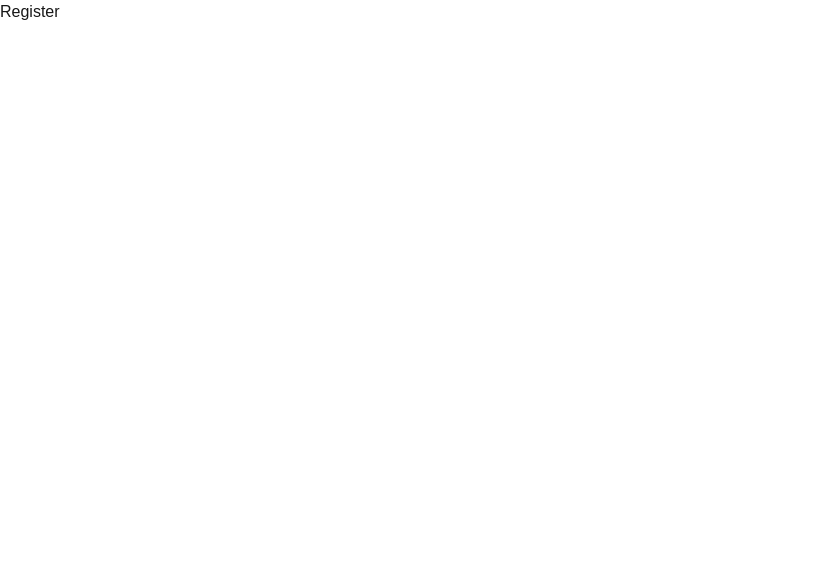
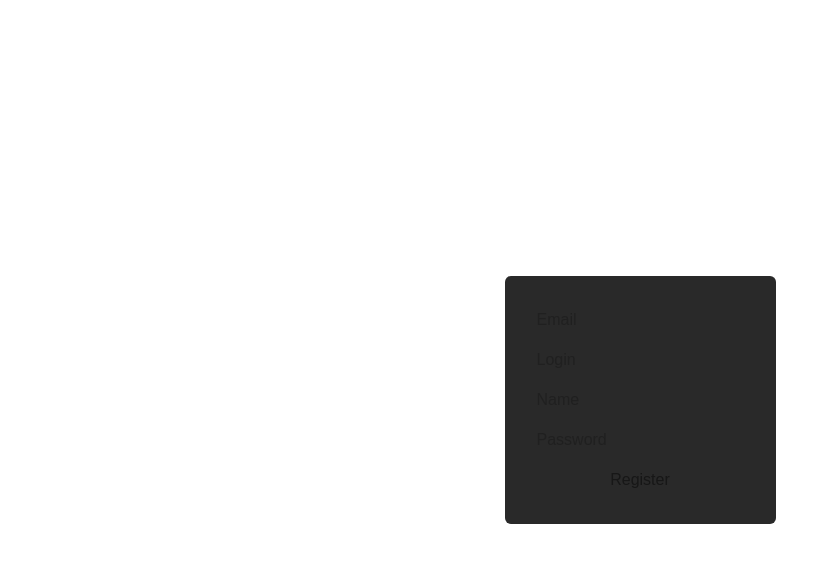
Before and after one commit to Mel6chior/dgtl-devils-test-task, a Next.js app in the folder client/: page /register in a window 1280 px wide. Shown: the top 562 px of the page, without its empty margins (0-838 px from the left). Built offline with nearby package versions, Linux system fonts and the light colour scheme.

Commit message:
feat: make basic form

```diff
--- a/client/src/app/register/page.tsx
+++ b/client/src/app/register/page.tsx
@@ -1,9 +1,17 @@
-const Register = () => {
+import FormLayout from "../../components/FormLayout/FormLayout";
+
+const RegisterPage = () => {
   return (
     <>
-      <h1>Register</h1>
+      <FormLayout>
+        <input type="email" placeholder="Email" name="email"/>
+        <input type="text" placeholder="Login" name="login"/>
+        <input type="text" placeholder="Name" name="name"/>
+        <input type="password" placeholder="Password" name="password"/>
+        <button>Register</button>
+      </FormLayout>
     </>
   );
 };
 
-export default Register;
+export default RegisterPage;
--- /dev/null
+++ b/client/src/components/FormLayout/FormLayout.tsx
@@ -0,0 +1,15 @@
+import type { ReactNode } from "react"
+
+export interface FormLayoutProps {
+  children?: ReactNode
+}
+
+const FormLayout = ({ children }: FormLayoutProps) => {
+  return <div className="h-screen w-screen flex flex-col justify-center items-center p-8">
+    <form className="flex flex-col items-center justify-center p-8 size-fit gap-y-4 bg-[#292929] rounded-md">
+      {children}
+    </form>
+  </div>
+}
+
+export default FormLayout
```
